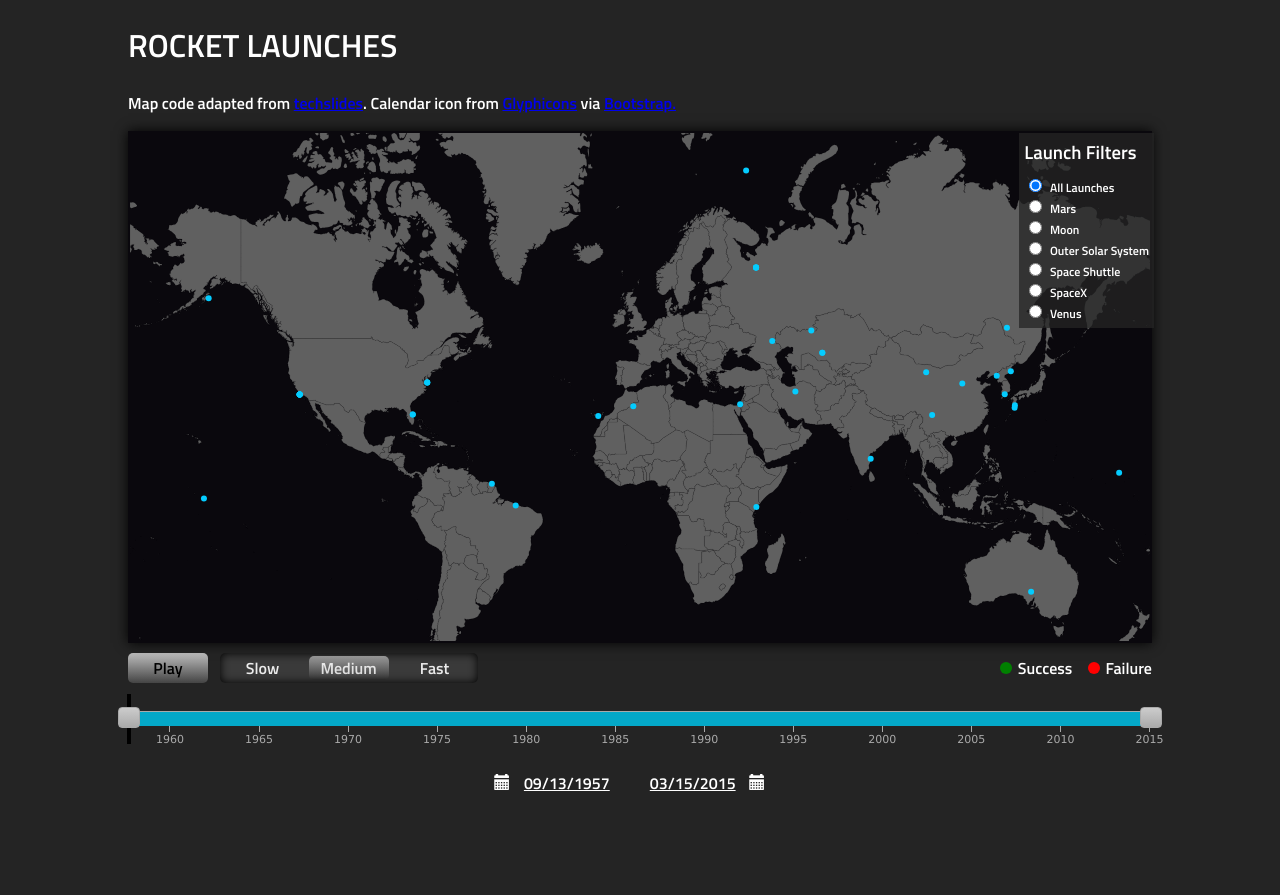
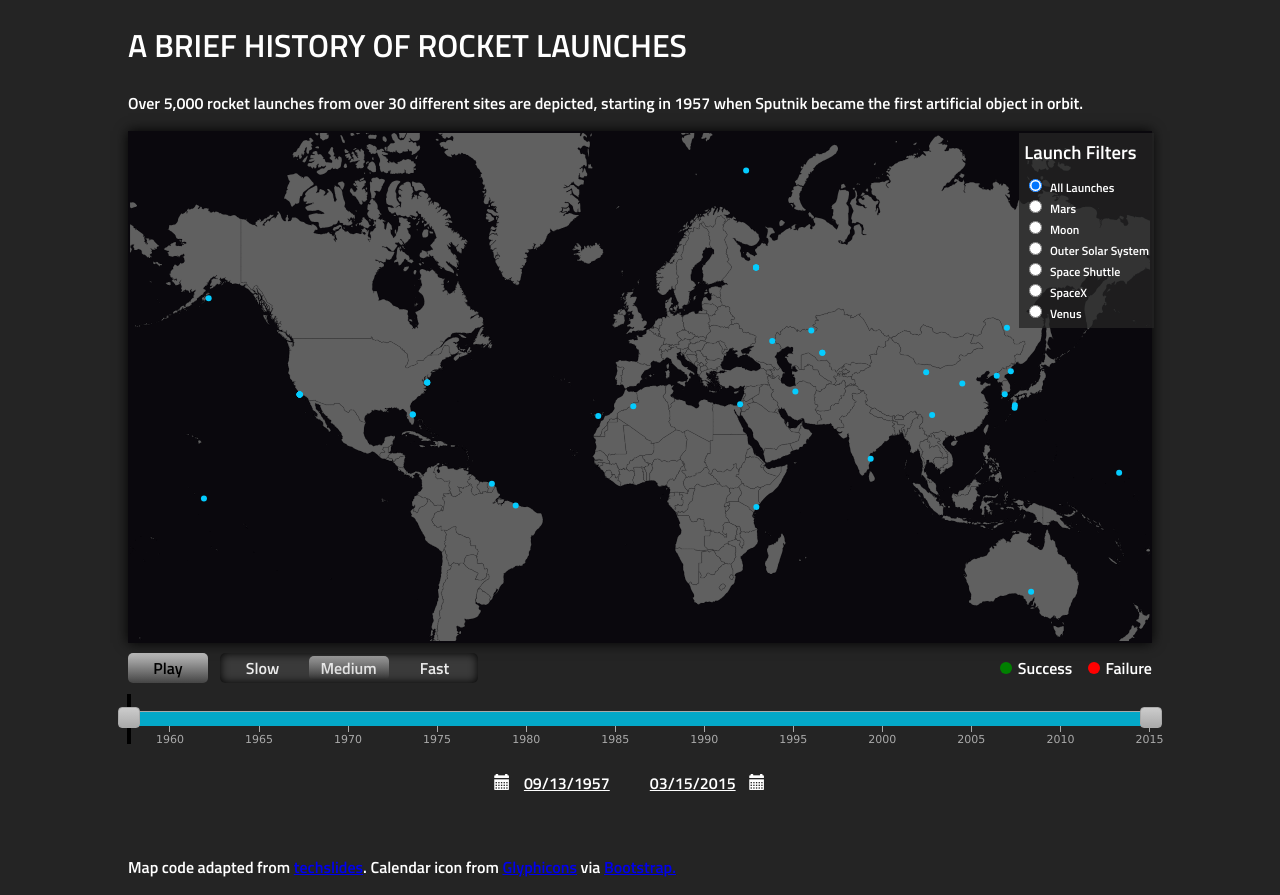
Before and after one commit to CSE512-15S/a3-sonjak3-natguy-nreiter, a plain HTML site: page index.html in a window 1280 px wide. Before the commit the page ends 815 px from the top, so only its background shows below. Drawn offline with nearby package versions, Linux system fonts and the light colour scheme.

Commit message:
updating description on site

```diff
--- a/index.html
+++ b/index.html
@@ -19,9 +19,9 @@
   </head>
   <body>
 
-    <h1>ROCKET LAUNCHES</h1>
-    <p>Map code adapted from <a href="http://techslides.com/d3-map-starter-kit/">techslides</a>. Calendar icon from <a href="http://glyphicons.com/">Glyphicons</a> via <a href="http://getbootstrap.com/">Bootstrap.</a></p>
+    <h1>A BRIEF HISTORY OF ROCKET LAUNCHES</h1>
 
+    <p>Over 5,000 rocket launches from over 30 different sites are depicted, starting in 1957 when Sputnik became the first artificial object in orbit.</p>
     <div id="container">
       <div id="filters">
         <h3>
@@ -95,18 +95,7 @@
         </span>
       </div>
     </div>
-
-    <!-- <div id="playControls">
-      <button id="playButton">Play</button>
-      <div class="toggle_radio">
-        <input type="radio" class="toggle_option" id="slow" name="toggle_option">
-        <input type="radio" checked class="toggle_option" id="medium" name="toggle_option">
-        <input type="radio" class="toggle_option" id="fast" name="toggle_option">
-        <label for="slow"><p>Slow</p></label>
-        <label for="medium"><p>Medium</p></label>
-        <label for="fast"><p>Fast</p></label>
-        <div class="toggle_option_slider"></div>
-      </div>
-    </div> -->
+    <br/>
+    <p>Map code adapted from <a href="http://techslides.com/d3-map-starter-kit/">techslides</a>. Calendar icon from <a href="http://glyphicons.com/">Glyphicons</a> via <a href="http://getbootstrap.com/">Bootstrap.</a></p>
   </body>
 </html>
--- a/js/visualization.js
+++ b/js/visualization.js
@@ -267,7 +267,7 @@ function setup(width,height){
       .attr("width", width)
       .attr("height", height)
       .attr("id", "map")
-      .call(zoom)
+      //.call(zoom)
       .on("click", click)
       .append("g");
 
```
